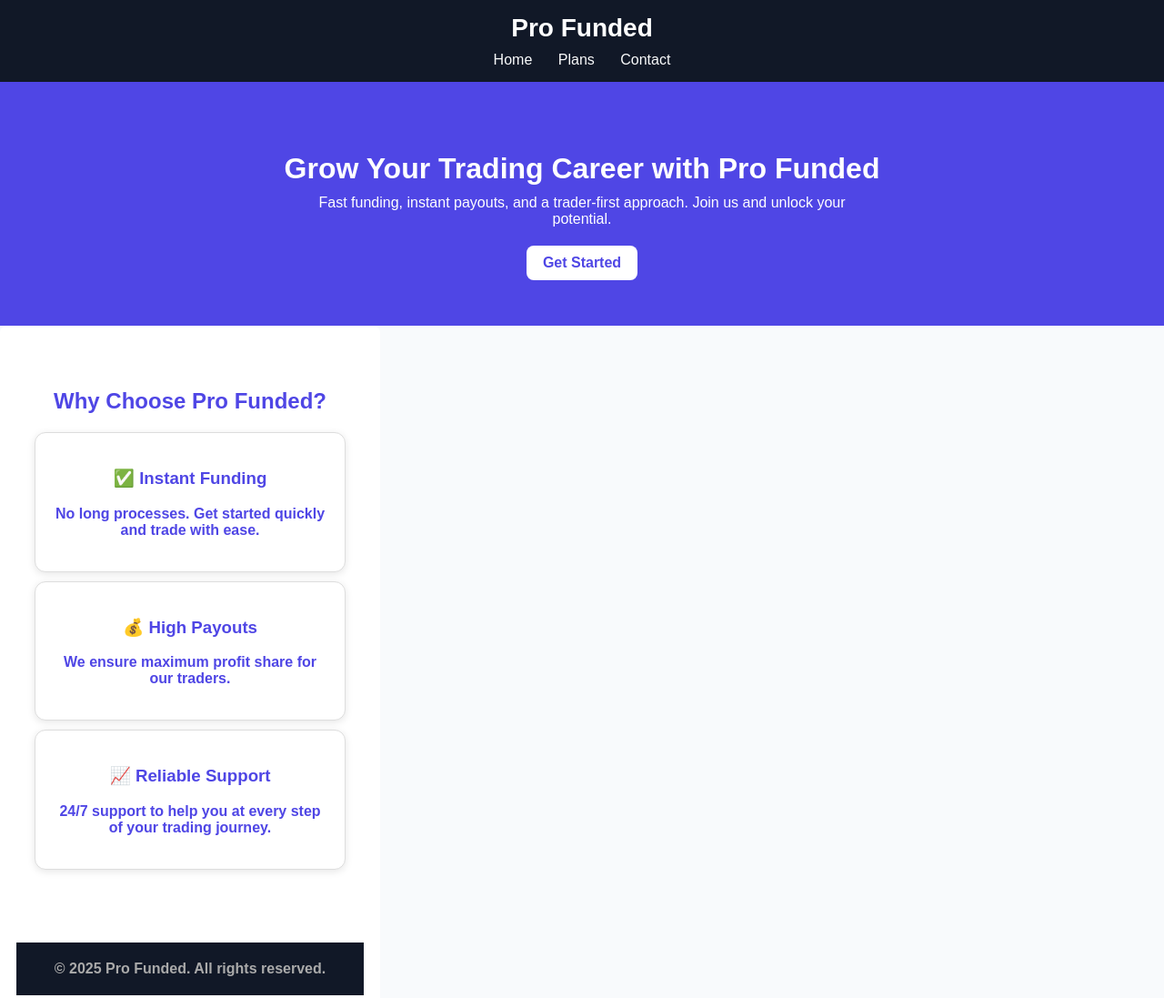
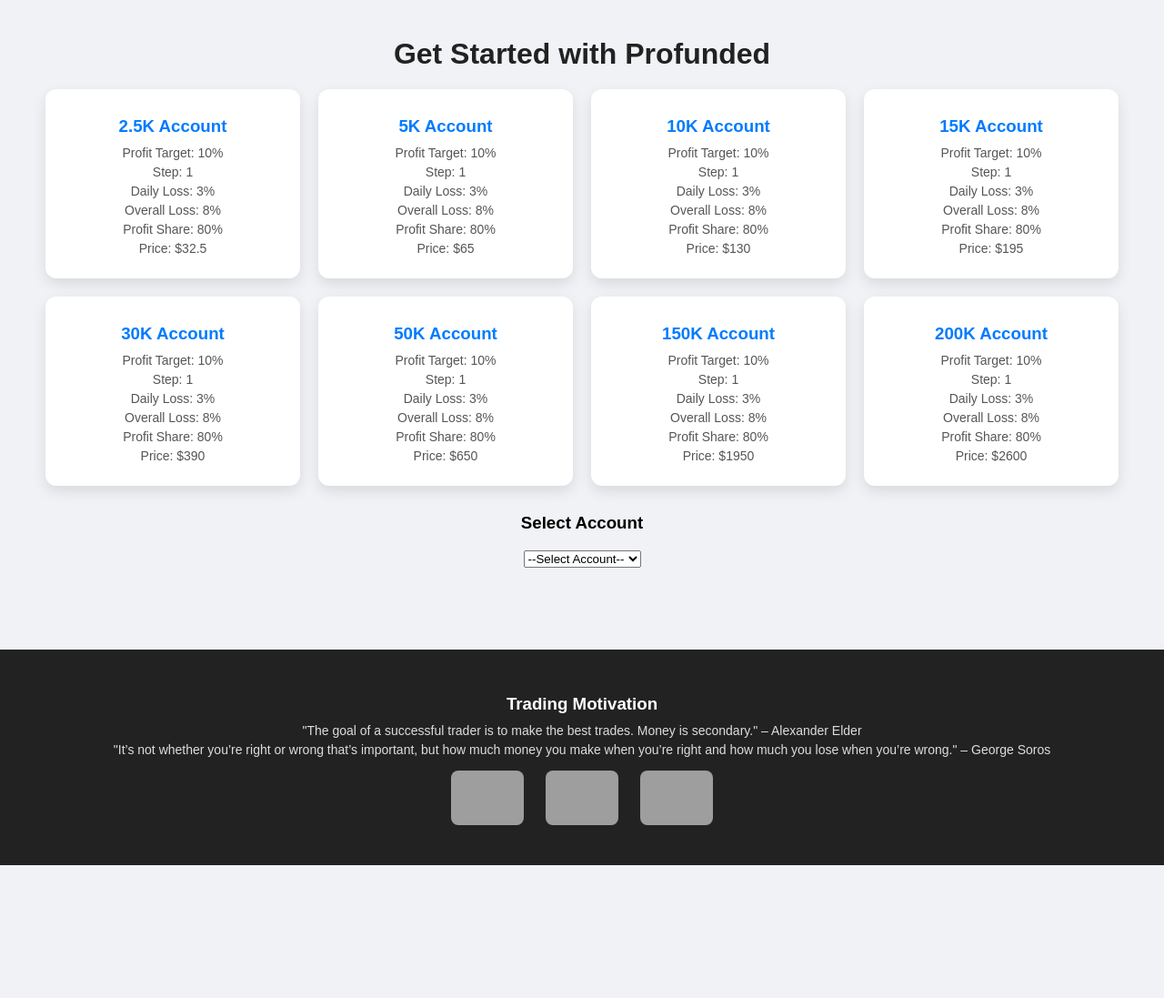
Before and after one commit to protrading-bot/profunded, a plain HTML site: page index.html in a window 1280 px wide. Shown: the whole page at 91% size. After the commit the page ends 951 px from the top, so only its background shows below. Drawn offline with Linux system fonts and the light colour scheme; grey boxes are pictures that could not be loaded.

Commit message:
Update index.html

```diff
--- a/index.html
+++ b/index.html
@@ -3,56 +3,163 @@
 <head>
 <meta charset="UTF-8">
 <meta name="viewport" content="width=device-width, initial-scale=1.0">
-  <title>Pro Funded</title>
+<title>Profunded - Get Started</title>
 <style>
-    body { margin:0; font-family:Arial, sans-serif; background:#f8fafc; color:#111; }
-    header { background:#111827; color:white; padding:15px; text-align:center; }
-    header h1 { margin:0; font-size:28px; }
-    nav { margin-top:10px; }
-    nav a { color:#f9fafb; margin:0 12px; text-decoration:none; }
-    .hero { padding:50px 20px; text-align:center; background:#4f46e5; color:white; }
-    .hero h2 { font-size:32px; margin-bottom:10px; }
-    .hero p { max-width:600px; margin:0 auto 20px; }
-    .btn { display:inline-block; padding:10px 18px; background:white; color:#4f46e5; border-radius:8px; text-decoration:none; font-weight:bold; }
-    .section { padding:40px 20px; text-align:center; }
-    .card { background:white; border:1px solid #ddd; border-radius:12px; padding:20px; max-width:300px; margin:10px auto; box-shadow:0 2px 8px rgba(0,0,0,0.1); }
-    footer { background:#111827; color:#aaa; text-align:center; padding:20px; margin-top:30px; }
+body {
+    font-family: Arial, sans-serif;
+    background: #f0f2f5;
+    margin: 0;
+    padding: 0;
+}
+.container {
+    max-width: 1200px;
+    margin: auto;
+    padding: 20px;
+}
+h1 {
+    text-align: center;
+    color: #222;
+    margin-bottom: 20px;
+}
+.cards {
+    display: flex;
+    flex-wrap: wrap;
+    justify-content: center;
+    gap: 20px;
+}
+.card {
+    background: #fff;
+    border-radius: 12px;
+    padding: 20px;
+    width: 240px;
+    box-shadow: 0 6px 15px rgba(0,0,0,0.1);
+    text-align: center;
+    transition: transform 0.3s;
+}
+.card:hover {
+    transform: translateY(-5px);
+}
+.card h3 {
+    margin: 10px 0;
+    color: #007bff;
+}
+.card p {
+    margin: 5px 0;
+    font-size: 14px;
+    color: #555;
+}
+.select-account {
+    margin: 30px auto;
+    text-align: center;
+}
+#buyNowBtn {
+    padding: 12px 25px;
+    margin: 10px;
+    border: none;
+    border-radius: 8px;
+    background: #28a745;
+    color: #fff;
+    font-size: 16px;
+    cursor: pointer;
+    display: none;
+}
+#buyNowBtn:hover {
+    background: #218838;
+}
+.wallet {
+    margin-top: 10px;
+    font-weight: bold;
+    color: #222;
+    display: none;
+}
+.footer {
+    background: #222;
+    color: #fff;
+    padding: 30px 20px;
+    text-align: center;
+    margin-top: 40px;
+}
+.footer h3 {
+    color: #fff;
+    margin-bottom: 10px;
+}
+.footer p {
+    font-size: 14px;
+    margin: 5px 0;
+    color: #ddd;
+}
+.footer img {
+    width: 80px;
+    margin: 10px;
+    border-radius: 8px;
+}
+@media (max-width: 768px){
+    .cards {
+        flex-direction: column;
+        align-items: center;
+    }
+}
 </style>
 </head>
 <body>
-  <header>
-    <h1>Pro Funded</h1>
-    <nav>
-      <a href="#">Home</a>
-      <a href="#">Plans</a>
-      <a href="#">Contact</a>
-    </nav>
-  </header>
-
-  <div class="hero">
-    <h2>Grow Your Trading Career with Pro Funded</h2>
-    <p>Fast funding, instant payouts, and a trader-first approach. Join us and unlock your potential.</p>
-    <a href="get-started.html" class="btn">Get Started
+<div class="container">
+    <h1>Get Started with Profunded</h1>
+    <div class="cards">
+        <div class="card"><h3>2.5K Account</h3><p>Profit Target: 10%</p><p>Step: 1</p><p>Daily Loss: 3%</p><p>Overall Loss: 8%</p><p>Profit Share: 80%</p><p>Price: $32.5</p></div>
+        <div class="card"><h3>5K Account</h3><p>Profit Target: 10%</p><p>Step: 1</p><p>Daily Loss: 3%</p><p>Overall Loss: 8%</p><p>Profit Share: 80%</p><p>Price: $65</p></div>
+        <div class="card"><h3>10K Account</h3><p>Profit Target: 10%</p><p>Step: 1</p><p>Daily Loss: 3%</p><p>Overall Loss: 8%</p><p>Profit Share: 80%</p><p>Price: $130</p></div>
+        <div class="card"><h3>15K Account</h3><p>Profit Target: 10%</p><p>Step: 1</p><p>Daily Loss: 3%</p><p>Overall Loss: 8%</p><p>Profit Share: 80%</p><p>Price: $195</p></div>
+        <div class="card"><h3>30K Account</h3><p>Profit Target: 10%</p><p>Step: 1</p><p>Daily Loss: 3%</p><p>Overall Loss: 8%</p><p>Profit Share: 80%</p><p>Price: $390</p></div>
+        <div class="card"><h3>50K Account</h3><p>Profit Target: 10%</p><p>Step: 1</p><p>Daily Loss: 3%</p><p>Overall Loss: 8%</p><p>Profit Share: 80%</p><p>Price: $650</p></div>
+        <div class="card"><h3>150K Account</h3><p>Profit Target: 10%</p><p>Step: 1</p><p>Daily Loss: 3%</p><p>Overall Loss: 8%</p><p>Profit Share: 80%</p><p>Price: $1950</p></div>
+        <div class="card"><h3>200K Account</h3><p>Profit Target: 10%</p><p>Step: 1</p><p>Daily Loss: 3%</p><p>Overall Loss: 8%</p><p>Profit Share: 80%</p><p>Price: $2600</p></div>
     </div>
 
-  <div class="section">
-    <h2>Why Choose Pro Funded?</h2>
-    <div class="card">
-      <h3>✅ Instant Funding</h3>
-      <p>No long processes. Get started quickly and trade with ease.</p>
+    <div class="select-account">
+        <h3>Select Account</h3>
+        <select id="accountSelect">
+            <option value="">--Select Account--</option>
+            <option value="2.5K Account - $32.5">2.5K Account</option>
+            <option value="5K Account - $65">5K Account</option>
+            <option value="10K Account - $130">10K Account</option>
+            <option value="15K Account - $195">15K Account</option>
+            <option value="30K Account - $390">30K Account</option>
+            <option value="50K Account - $650">50K Account</option>
+            <option value="150K Account - $1950">150K Account</option>
+            <option value="200K Account - $2600">200K Account</option>
+        </select>
+        <div class="wallet" id="wallet">
+            Binance USDT TRC20 Wallet: 1006457920
         </div>
-    <div class="card">
-      <h3>💰 High Payouts</h3>
-      <p>We ensure maximum profit share for our traders.</p>
-    </div>
-    <div class="card">
-      <h3>📈 Reliable Support</h3>
-      <p>24/7 support to help you at every step of your trading journey.</p>
+        <button id="buyNowBtn">Buy Now</button>
     </div>
 </div>
 
-  <footer>
-    © 2025 Pro Funded. All rights reserved.
-  </footer>
+<div class="footer">
+    <h3>Trading Motivation</h3>
+    <p>"The goal of a successful trader is to make the best trades. Money is secondary." – Alexander Elder</p>
+    <p>"It’s not whether you’re right or wrong that’s important, but how much money you make when you’re right and how much you lose when you’re wrong." – George Soros</p>
+    <div>
+        <img src="https://i.ibb.co/7KfZVfQ/trader1.jpg" alt="Trader 1">
+        <img src="https://i.ibb.co/3chJcR6/trader2.jpg" alt="Trader 2">
+        <img src="https://i.ibb.co/0s5jY7y/trader3.jpg" alt="Trader 3">
+    </div>
+</div>
+
+<script>
+const accountSelect = document.getElementById('accountSelect');
+const buyBtn = document.getElementById('buyNowBtn');
+const walletDiv = document.getElementById('wallet');
+
+accountSelect.addEventListener('change', function() {
+    if(accountSelect.value !== "") {
+        buyBtn.style.display = "inline-block";
+        walletDiv.style.display = "block";
+    } else {
+        buyBtn.style.display = "none";
+        walletDiv.style.display = "none";
+    }
+});
+</script>
 </body>
 </html>
```
Lines whose indentation alone changed are shown as unchanged.
